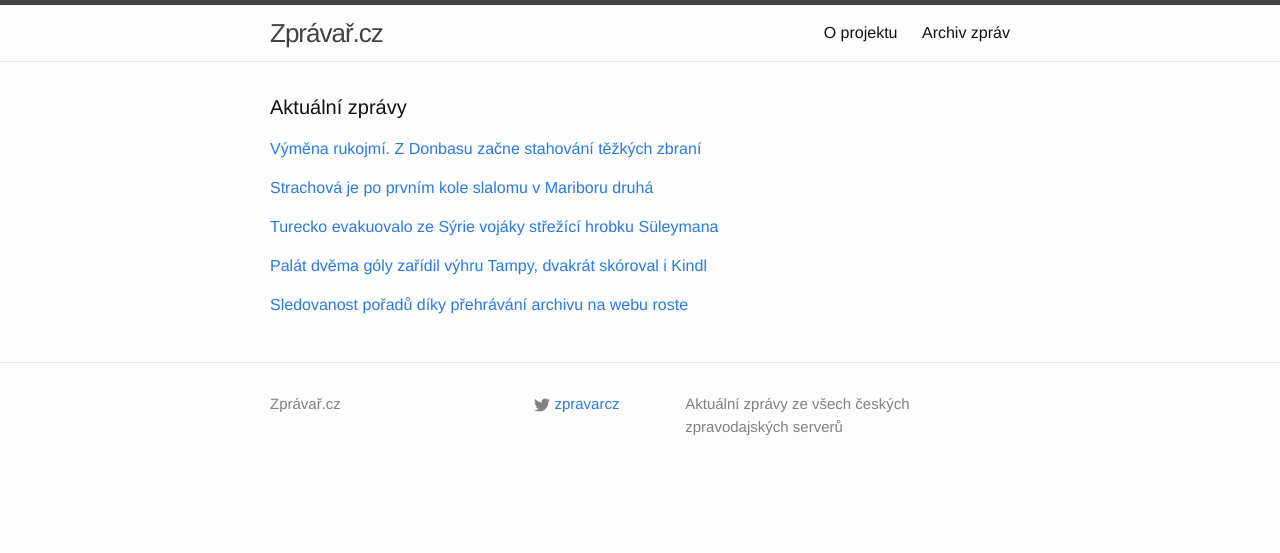
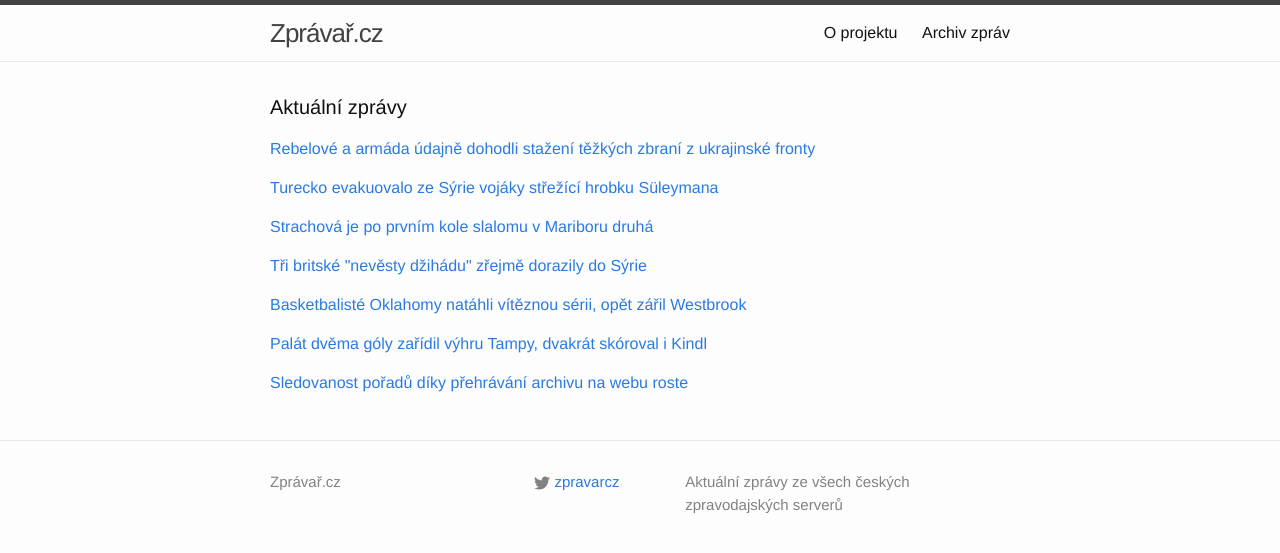
Before and after one commit to adliska/zpravar, a Jekyll site: the page built from index.html, in a window 1280 px wide. Shown: the top 553 px of the page. Built offline with Jekyll 4.4.1, drawn with Linux system fonts in a browser that asks for light colours; some of the changed lines change nothing that is shown.

Commit message:
zpravar news update

```diff
--- a/index.html
+++ b/index.html
@@ -5,9 +5,11 @@ layout: default
 <div class="home">
     <h1 class="page-heading">Aktuální zprávy</h1>
 
-<p><a href="javascript:;" onclick="toggle_visibility('zpravy0')">Výměna rukojmí. Z Donbasu začne stahování těžkých zbraní</a></p>
+<p><a href="javascript:;" onclick="toggle_visibility('zpravy0')">Rebelové a armáda údajně dohodli stažení těžkých zbraní z ukrajinské fronty</a></p>
 <div id="zpravy0" style="display:none">
 <ul>
+<li><a href=http://www.ceskatelevize.cz/ct24/svet/302508-rebelove-a-armada-udajne-dohodli-stazeni-tezkych-zbrani-z-ukrajinske-fronty/>Rebelové a armáda údajně dohodli stažení těžkých zbraní z ukrajinské fronty - www.ceskatelevize.cz</a></li>
+<li><a href=http://www.ceskatelevize.cz/ct24/svet/302508-rebelove-a-armada-udajne-podepsali-stazeni-tezkych-zbrani-z-ukrajinske-fronty/>Rebelové a armáda údajně podepsali stažení těžkých zbraní z ukrajinské fronty - www.ceskatelevize.cz</a></li>
 <li><a href=http://echo24.cz/a/wxXVd>Výměna rukojmí. Z Donbasu začne stahování těžkých zbraní - echo24.cz</a></li>
 <li><a href=http://www.rozhlas.cz/_zprava/ukrajina-a-separatisti-se-dohodli-na-odsunu-tezkych-zbrani-z-fronty-na-donbasu--1458446>Ukrajina a separatisti se dohodli na odsunu těžkých zbraní z fronty na Donbasu  - www.rozhlas.cz</a></li>
 <li><a href=http://www.ceskatelevize.cz/ct24/svet/302508-rebelove-a-armada-podepsali-stazeni-tezkych-zbrani-z-ukrajinske-fronty/>Rebelové a armáda podepsali stažení těžkých zbraní z ukrajinské fronty - www.ceskatelevize.cz</a></li>
@@ -28,8 +30,18 @@ layout: default
 <li><a href=http://zpravy.idnes.cz/vymena-zajatcu-na-ukrajine-d0b-/zahranicni.aspx?c=A150222_070222_zahranicni_cen>Ukrajina a separatisté z Luhanska si vyměnili téměř dvě stě zajatců - zpravy.idnes.cz</a></li>
 <li><a href=http://www.ceskenoviny.cz/zpravy/zpravy/ukrajinska-armada-a-separatiste-si-vymenili-191-zajatcu/1184297>Ukrajinská armáda a separatisté si vyměnili 191 zajatců - www.ceskenoviny.cz</a></li>
 </ul>
-</div><p><a href="javascript:;" onclick="toggle_visibility('zpravy1')">Strachová je po prvním kole slalomu v Mariboru druhá</a></p>
+</div><p><a href="javascript:;" onclick="toggle_visibility('zpravy1')">Turecko evakuovalo ze Sýrie vojáky střežící hrobku Süleymana</a></p>
 <div id="zpravy1" style="display:none">
+<ul>
+<li><a href=http://www.ceskatelevize.cz/ct24/svet/302507-turecko-evakuovalo-ze-syrie-vojaky-strezici-hrobku-suleymana/>Turecko evakuovalo ze Sýrie vojáky střežící hrobku Süleymana - www.ceskatelevize.cz</a></li>
+<li><a href=http://www.lidovky.cz/turecko-evakuovalo-ze-syrie-vojaky-strezici-hrobku-saha-sulajmana-1ff-/zpravy-svet.aspx?c=A150222_095143_ln_zahranici_mmu>Turecko vyslalo stovky vojáků na záchranu hrobky před Islámským státem  - www.lidovky.cz</a></li>
+<li><a href=http://www.ceskatelevize.cz/ct24/svet/302507-turecko-evakuovalo-ze-syrie-vojaky-strezici-hrobku-suleymana-saha/>Turecko evakuovalo ze Sýrie vojáky střežící hrobku Süleymana Saha - www.ceskatelevize.cz</a></li>
+<li><a href=http://zpravy.aktualne.cz/zahranici/turecko-stahlo-ze-syrie-vojaky-strezici-hrob-saha-sulajmana/r~a266f564ba6511e4a7d8002590604f2e/>Turecko stáhlo ze Sýrie vojáky střežící hrob šáha Sulajmána - zpravy.aktualne.cz</a></li>
+<li><a href=http://zpravy.idnes.cz/turecko-stahlo-vojaky-od-hrobky-saha-sulejmana-fl5-/zahranicni.aspx?c=A150222_080255_zahranicni_cen>Turecko stáhlo vojáky střežící hrobku šáha Sulejmana v Sýrii - zpravy.idnes.cz</a></li>
+<li><a href=http://www.ceskenoviny.cz/zpravy/zpravy/turecko-evakuovalo-ze-syrie-vojaky-strezici-hrobku-saha-sulajmana/1184307>Turecko evakuovalo ze Sýrie vojáky střežící hrobku šáha Sulajmána - www.ceskenoviny.cz</a></li>
+</ul>
+</div><p><a href="javascript:;" onclick="toggle_visibility('zpravy2')">Strachová je po prvním kole slalomu v Mariboru druhá</a></p>
+<div id="zpravy2" style="display:none">
 <ul>
 <li><a href=http://sport.aktualne.cz/strachova-je-po-prvnim-kole-slalomu-v-mariboru-druha/r~00e68d08ba7911e49f60002590604f2e/>Strachová je po prvním kole slalomu v Mariboru druhá - sport.aktualne.cz</a></li>
 <li><a href=http://www.tyden.cz/rubriky/sport/zimni-sporty/sjezdove-lyzovani/strachova-utoci-na-dalsi-uspech-v-mariboru-je-po-1-kole-druha_334161.html>Strachová útočí na další úspěch. V Mariboru je po 1. kole druhá - www.tyden.cz</a></li>
@@ -38,25 +50,32 @@ layout: default
 <li><a href=http://www.rozhlas.cz/_zprava/strachova-v-mariboru-potvrzuje-formu-po-prvnim-kole-slalomu-je-druha--1458447>Strachová v Mariboru potvrzuje formu. Po prvním kole slalomu je druhá - www.rozhlas.cz</a></li>
 <li><a href=http://sport.idnes.cz/slalom-lyzarek-v-mariboru-strachova-d7h-/lyzovani.aspx?c=A150222_094548_lyzovani_par>Jede se slalom lyžařek v Mariboru, Strachová je průběžně druhá - sport.idnes.cz</a></li>
 </ul>
-</div><p><a href="javascript:;" onclick="toggle_visibility('zpravy2')">Turecko evakuovalo ze Sýrie vojáky střežící hrobku Süleymana</a></p>
-<div id="zpravy2" style="display:none">
+</div><p><a href="javascript:;" onclick="toggle_visibility('zpravy3')">Tři britské "nevěsty džihádu" zřejmě dorazily do Sýrie</a></p>
+<div id="zpravy3" style="display:none">
 <ul>
-<li><a href=http://www.ceskatelevize.cz/ct24/svet/302507-turecko-evakuovalo-ze-syrie-vojaky-strezici-hrobku-suleymana/>Turecko evakuovalo ze Sýrie vojáky střežící hrobku Süleymana - www.ceskatelevize.cz</a></li>
-<li><a href=http://www.lidovky.cz/turecko-evakuovalo-ze-syrie-vojaky-strezici-hrobku-saha-sulajmana-1ff-/zpravy-svet.aspx?c=A150222_095143_ln_zahranici_mmu>Turecko vyslalo stovky vojáků na záchranu hrobky před Islámským státem  - www.lidovky.cz</a></li>
-<li><a href=http://www.ceskatelevize.cz/ct24/svet/302507-turecko-evakuovalo-ze-syrie-vojaky-strezici-hrobku-suleymana-saha/>Turecko evakuovalo ze Sýrie vojáky střežící hrobku Süleymana Saha - www.ceskatelevize.cz</a></li>
-<li><a href=http://zpravy.aktualne.cz/zahranici/turecko-stahlo-ze-syrie-vojaky-strezici-hrob-saha-sulajmana/r~a266f564ba6511e4a7d8002590604f2e/>Turecko stáhlo ze Sýrie vojáky střežící hrob šáha Sulajmána - zpravy.aktualne.cz</a></li>
-<li><a href=http://zpravy.idnes.cz/turecko-stahlo-vojaky-od-hrobky-saha-sulejmana-fl5-/zahranicni.aspx?c=A150222_080255_zahranicni_cen>Turecko stáhlo vojáky střežící hrobku šáha Sulejmana v Sýrii - zpravy.idnes.cz</a></li>
-<li><a href=http://www.ceskenoviny.cz/zpravy/zpravy/turecko-evakuovalo-ze-syrie-vojaky-strezici-hrobku-saha-sulajmana/1184307>Turecko evakuovalo ze Sýrie vojáky střežící hrobku šáha Sulajmána - www.ceskenoviny.cz</a></li>
+<li><a href=http://www.ceskatelevize.cz/ct24/svet/302512-tri-britske-nevesty-dzihadu-zrejme-dorazily-do-syrie/>Tři britské "nevěsty džihádu" zřejmě dorazily do Sýrie - www.ceskatelevize.cz</a></li>
+<li><a href=http://www.novinky.cz/zahranicni/blizky-a-stredni-vychod/362297-tri-britske-divky-jsou-podle-turecke-tajne-sluzby-v-syrii.html>Tři britské dívky jsou podle turecké tajné služby v Sýrii  - www.novinky.cz</a></li>
+<li><a href=http://www.novinky.cz/zahranicni/blizky-a-stredni-vychod/362297-tri-britske-divky-uz-jsou-podle-turecke-tajne-sluzby-v-syrii.html>Tři britské dívky už jsou podle turecké tajné služby v Sýrii  - www.novinky.cz</a></li>
+<li><a href=http://zpravy.aktualne.cz/zahranici/mlade-britske-divky-ktere-utekly-z-domova-jsou-uz-v-syrii/r~0088ee4aba7a11e4ab15002590604f2e/>Mladé britské dívky, které utekly z domova, jsou už v Sýrii - zpravy.aktualne.cz</a></li>
+<li><a href=http://www.ceskenoviny.cz/zpravy/zpravy/podle-turecke-tajne-sluzby-je-trojice-britskych-divek-asi-v-syrii/1184352>Podle turecké tajné služby je trojice britských dívek asi v Sýrii - www.ceskenoviny.cz</a></li>
 </ul>
-</div><p><a href="javascript:;" onclick="toggle_visibility('zpravy3')">Palát dvěma góly zařídil výhru Tampy, dvakrát skóroval i Kindl</a></p>
-<div id="zpravy3" style="display:none">
+</div><p><a href="javascript:;" onclick="toggle_visibility('zpravy4')">Basketbalisté Oklahomy natáhli vítěznou sérii, opět zářil Westbrook  </a></p>
+<div id="zpravy4" style="display:none">
+<ul>
+<li><a href=http://sport.idnes.cz/vysledky-basketbalove-nba-dcg-/basket.aspx?c=A150222_110622_sport-basket_par>Basketbalisté Oklahomy natáhli vítěznou sérii, opět zářil Westbrook   - sport.idnes.cz</a></li>
+<li><a href=http://sport.aktualne.cz/westbrook-opet-radil-oklahoma-uspela-take-v-charlotte/r~d56e0932ba7b11e4a10c0025900fea04/>Westbrook opět řádil, Oklahoma uspěla také v Charlotte - sport.aktualne.cz</a></li>
+<li><a href=http://www.denik.cz/ostatni_sport/westbrook-opet-zaril-oklahomu-dovedel-k-pate-vyhre-za-sebou-20150222.html>Westbrook opět zářil. Oklahomu dovedel k páté výhře za sebou - www.denik.cz</a></li>
+<li><a href=http://www.sportovninoviny.cz/zpravy/oklahoma-uspela-i-v-charlotte-opet-zaril-westbrook/1184347>Oklahoma uspěla i v Charlotte, opět zářil Westbrook - www.sportovninoviny.cz</a></li>
+</ul>
+</div><p><a href="javascript:;" onclick="toggle_visibility('zpravy5')">Palát dvěma góly zařídil výhru Tampy, dvakrát skóroval i Kindl</a></p>
+<div id="zpravy5" style="display:none">
 <ul>
 <li><a href=http://www.tyden.cz/rubriky/sport/hokej/nhl/palat-dvema-goly-zaridil-vyhru-tampy-dvakrat-skoroval-i-kindl_334147.html>Palát dvěma góly zařídil výhru Tampy, dvakrát skóroval i Kindl - www.tyden.cz</a></li>
 <li><a href=http://www.sportovninoviny.cz/zpravy/palat-dvema-goly-zaridil-vyhru-tampy-dvakrat-skoroval-i-kindl/1184302>Palát dvěma góly zařídil výhru Tampy, dvakrát skóroval i Kindl - www.sportovninoviny.cz</a></li>
 <li><a href=http://www.rozhlas.cz/_zprava/v-nhl-zarili-dvougolovi-palat-a-kindl-trefilo-se-celkem-5-cechu--1458399>V NHL zářili dvougóloví Palát a Kindl. Trefilo se celkem 5 Čechů - www.rozhlas.cz</a></li>
 </ul>
-</div><p><a href="javascript:;" onclick="toggle_visibility('zpravy4')">Sledovanost pořadů díky přehrávání archivu na webu roste</a></p>
-<div id="zpravy4" style="display:none">
+</div><p><a href="javascript:;" onclick="toggle_visibility('zpravy6')">Sledovanost pořadů díky přehrávání archivu na webu roste</a></p>
+<div id="zpravy6" style="display:none">
 <ul>
 <li><a href=http://www.denik.cz/ekonomika/sledovanost-poradu-diky-prehravani-archivu-na-webu-roste-20150222.html>Sledovanost pořadů díky přehrávání archivu na webu roste - www.denik.cz</a></li>
 <li><a href=http://www.financninoviny.cz/zpravodajstvi/zpravy/sledovanost-poradu-diky-webu-roste-az-o-desitky-procent/1184318>Sledovanost pořadů díky webu roste až o desítky procent - www.financninoviny.cz</a></li>
```
